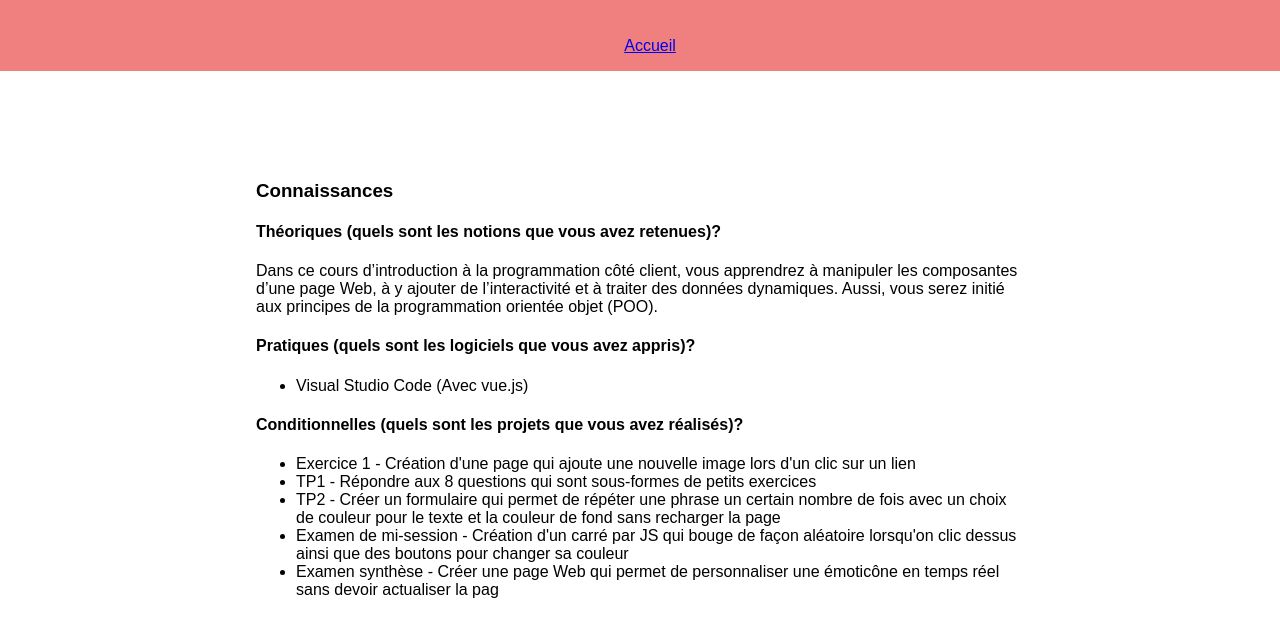
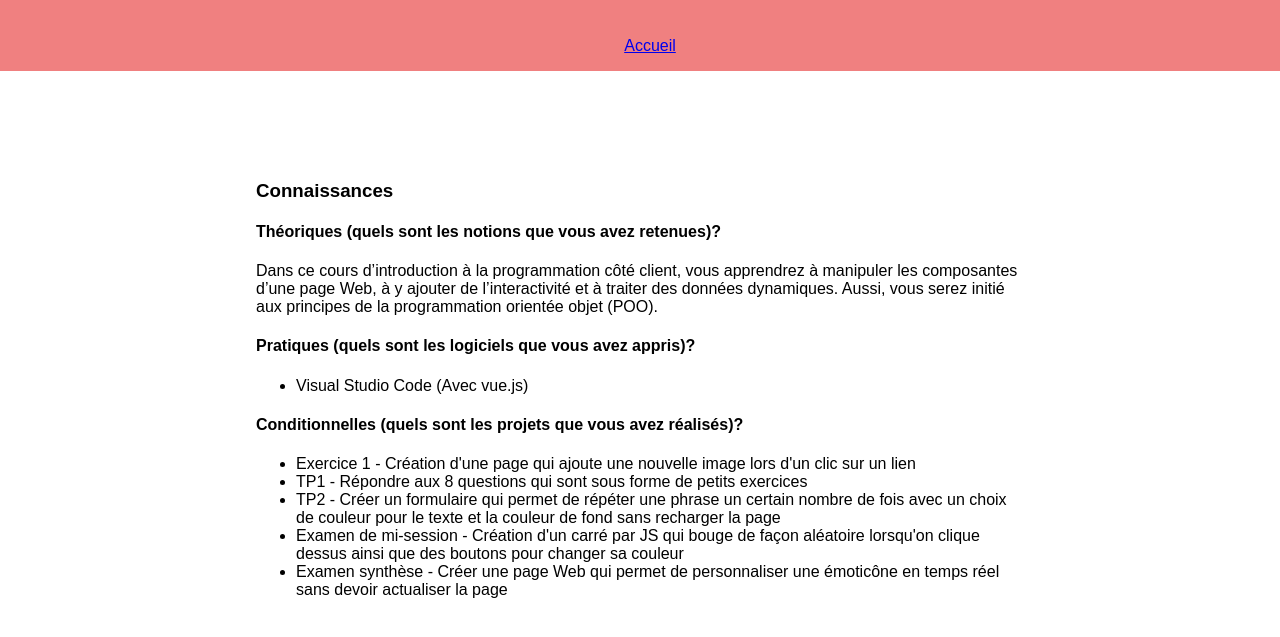
Before and after one commit to jeremyba123/TP2-planification, a plain HTML site: page template/prog-ui.html in a window 1280 px wide. Shown: the part 79-716 px from the top of the page. Drawn offline with Linux system fonts and the light colour scheme.

Commit message:
Modification des fautes de français dans le fichier d'interface web

```diff
--- a/template/prog-ui.html
+++ b/template/prog-ui.html
@@ -32,10 +32,10 @@
             <h4>Conditionnelles (quels sont les projets que vous avez réalisés)?</h4>
             <ul>
                 <li>Exercice 1 - Création d'une page qui ajoute une nouvelle image lors d'un clic sur un lien</li>
-                <li>TP1 - Répondre aux 8 questions qui sont sous-formes de petits exercices</li>
+                <li>TP1 - Répondre aux 8 questions qui sont sous forme de petits exercices</li>
                 <li>TP2 - Créer un formulaire qui permet de répéter une phrase un certain nombre de fois avec un choix de couleur pour le texte et la couleur de fond sans recharger la page</li>
-                <li>Examen de mi-session - Création d'un carré par JS qui bouge de façon aléatoire lorsqu'on clic dessus ainsi que des boutons pour changer sa couleur</li>
-                <li>Examen synthèse - Créer une page Web qui permet de personnaliser une émoticône en temps réel sans devoir actualiser la pag</li>
+                <li>Examen de mi-session - Création d'un carré par JS qui bouge de façon aléatoire lorsqu'on clique dessus ainsi que des boutons pour changer sa couleur</li>
+                <li>Examen synthèse - Créer une page Web qui permet de personnaliser une émoticône en temps réel sans devoir actualiser la page</li>
             </ul>
         </section>
     </main>
```
